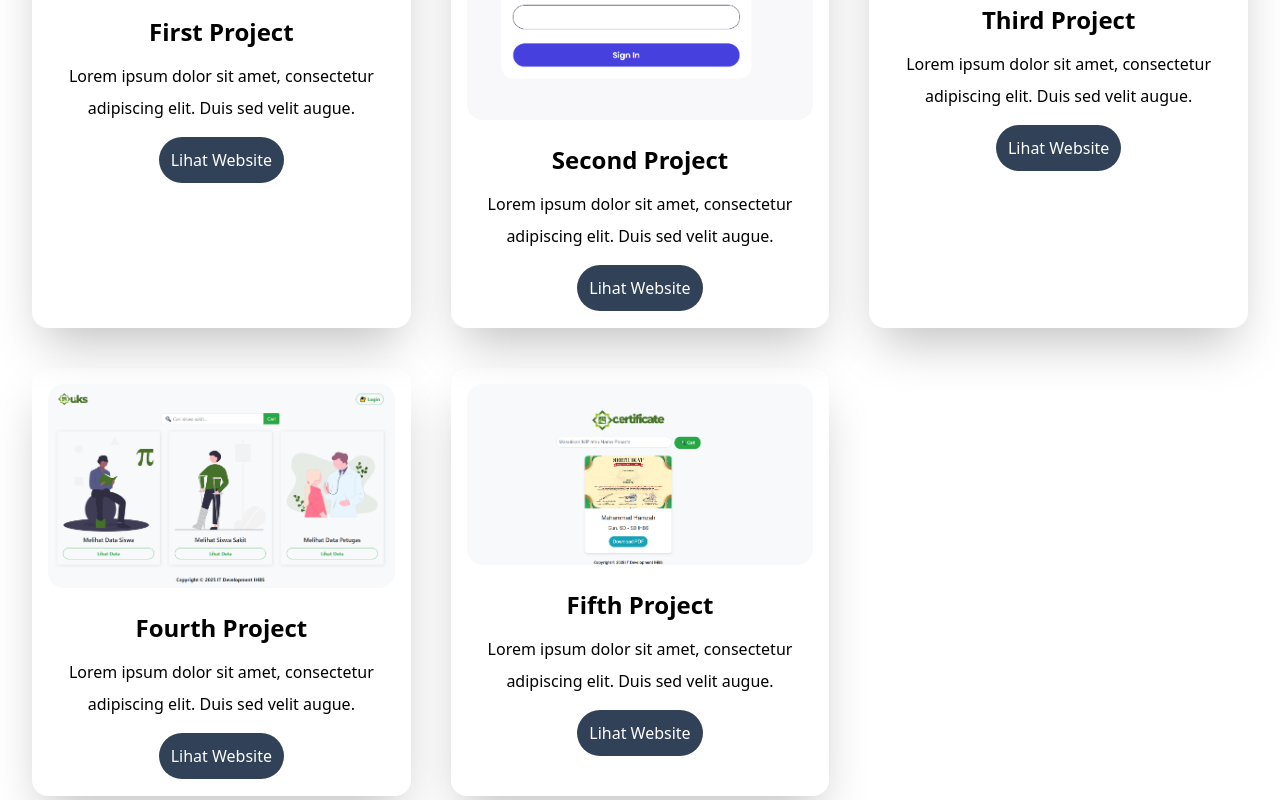
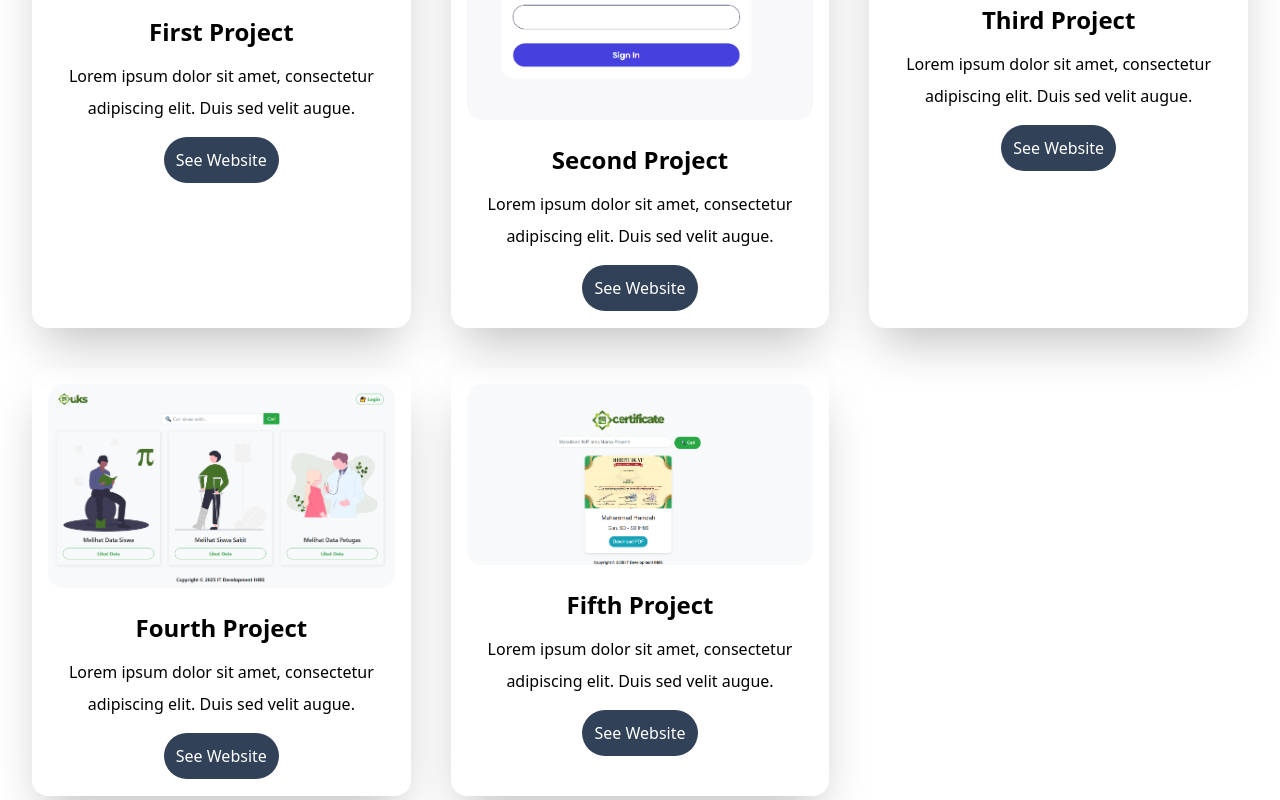
Before and after one commit to robbytrujillo/companes, a Next.js app: page / in a window 1280 px wide. Shown: the part 2320-3120 px from the top of the page. Built offline with nearby package versions, Linux system fonts and the light colour scheme.

Commit message:
Introduction Companes

```diff
--- a/app/page.js
+++ b/app/page.js
@@ -59,7 +59,7 @@ export default function Home() {
             <h1 className="mt-6 mb-3 text-2xl font-semibold">First Project</h1>
             <p className="text-base/loose">Lorem ipsum dolor sit amet, consectetur adipiscing elit. Duis sed velit augue.</p>
             <div className="mt-6 mb-3">
-              <Link href={"#"} className="bg-slate-700 text-white text-center p-3 rounded-3xl hover:bg-slate-600 cursor-pointer">Lihat Website</Link>
+              <Link href={"#"} className="bg-slate-700 text-white text-center p-3 rounded-3xl hover:bg-slate-600 cursor-pointer">See Website</Link>
             </div>
           </motion.div>
           <motion.div initial={{ opacity: 0, y: 100 }} whileInView={{ opacity: 1, y: 0 }} transition={{ delay: 0.3 }} viewport={{ once:true }} className="shadow-2xl p-4 rounded-2xl">
@@ -67,7 +67,7 @@ export default function Home() {
             <h1 className="mt-6 mb-3 text-2xl font-semibold">Second Project</h1>
             <p className="text-base/loose">Lorem ipsum dolor sit amet, consectetur adipiscing elit. Duis sed velit augue.</p>
             <div className="mt-6 mb-3">
-              <Link href={"#"} className="bg-slate-700 text-white text-center p-3 rounded-3xl hover:bg-slate-600 cursor-pointer">Lihat Website</Link>
+              <Link href={"#"} className="bg-slate-700 text-white text-center p-3 rounded-3xl hover:bg-slate-600 cursor-pointer">See Website</Link>
             </div>
           </motion.div>
           <motion.div initial={{ opacity: 0, y: 100 }} whileInView={{ opacity: 1, y: 0 }} transition={{ delay: 0.6 }} viewport={{ once:true }} className="shadow-2xl p-4 rounded-2xl">
@@ -75,7 +75,7 @@ export default function Home() {
             <h1 className="mt-6 mb-3 text-2xl font-semibold">Third Project</h1>
             <p className="text-base/loose">Lorem ipsum dolor sit amet, consectetur adipiscing elit. Duis sed velit augue.</p>
             <div className="mt-6 mb-3">
-              <Link href={"#"} className="bg-slate-700 text-white text-center p-3 rounded-3xl hover:bg-slate-600 cursor-pointer">Lihat Website</Link>
+              <Link href={"#"} className="bg-slate-700 text-white text-center p-3 rounded-3xl hover:bg-slate-600 cursor-pointer">See Website</Link>
             </div>
           </motion.div>
           <motion.div initial={{ opacity: 0, y: 100 }} whileInView={{ opacity: 1, y: 0 }} viewport={{ once:true }} className="shadow-2xl p-4 rounded-2xl">
@@ -83,7 +83,7 @@ export default function Home() {
             <h1 className="mt-6 mb-3 text-2xl font-semibold">Fourth Project</h1>
             <p className="text-base/loose">Lorem ipsum dolor sit amet, consectetur adipiscing elit. Duis sed velit augue.</p>
             <div className="mt-6 mb-3">
-              <Link href={"#"} className="bg-slate-700 text-white text-center p-3 rounded-3xl hover:bg-slate-600 cursor-pointer">Lihat Website</Link>
+              <Link href={"#"} className="bg-slate-700 text-white text-center p-3 rounded-3xl hover:bg-slate-600 cursor-pointer">See Website</Link>
             </div>
           </motion.div>
           <motion.div initial={{ opacity: 0, y: 100 }} whileInView={{ opacity: 1, y: 0 }} transition={{ delay: 0.3 }} viewport={{ once:true }} className="shadow-2xl p-4 rounded-2xl">
@@ -91,7 +91,7 @@ export default function Home() {
             <h1 className="mt-6 mb-3 text-2xl font-semibold">Fifth Project</h1>
             <p className="text-base/loose">Lorem ipsum dolor sit amet, consectetur adipiscing elit. Duis sed velit augue.</p>
             <div className="mt-6 mb-3">
-              <Link href={"#"} className="bg-slate-700 text-white text-center p-3 rounded-3xl hover:bg-slate-600 cursor-pointer">Lihat Website</Link>
+              <Link href={"#"} className="bg-slate-700 text-white text-center p-3 rounded-3xl hover:bg-slate-600 cursor-pointer">See Website</Link>
             </div>
           </motion.div>
         </div>
```
